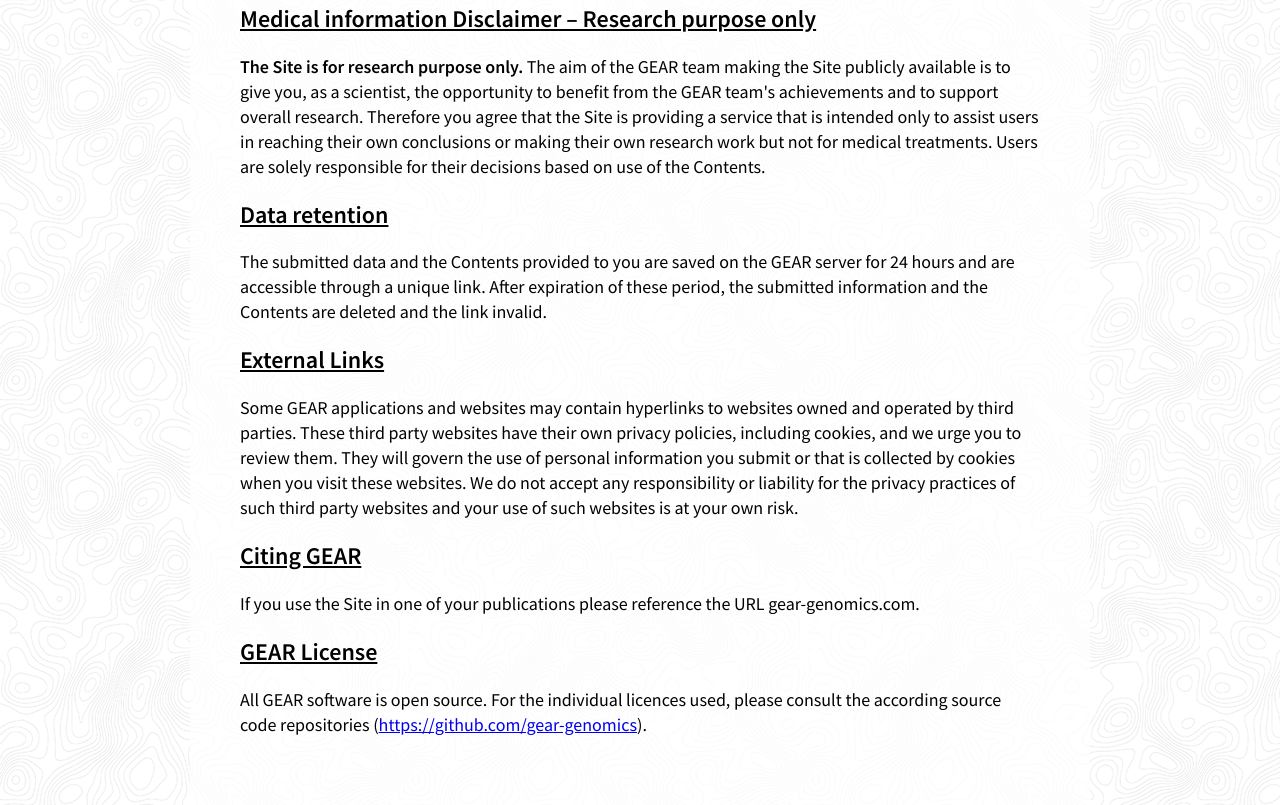
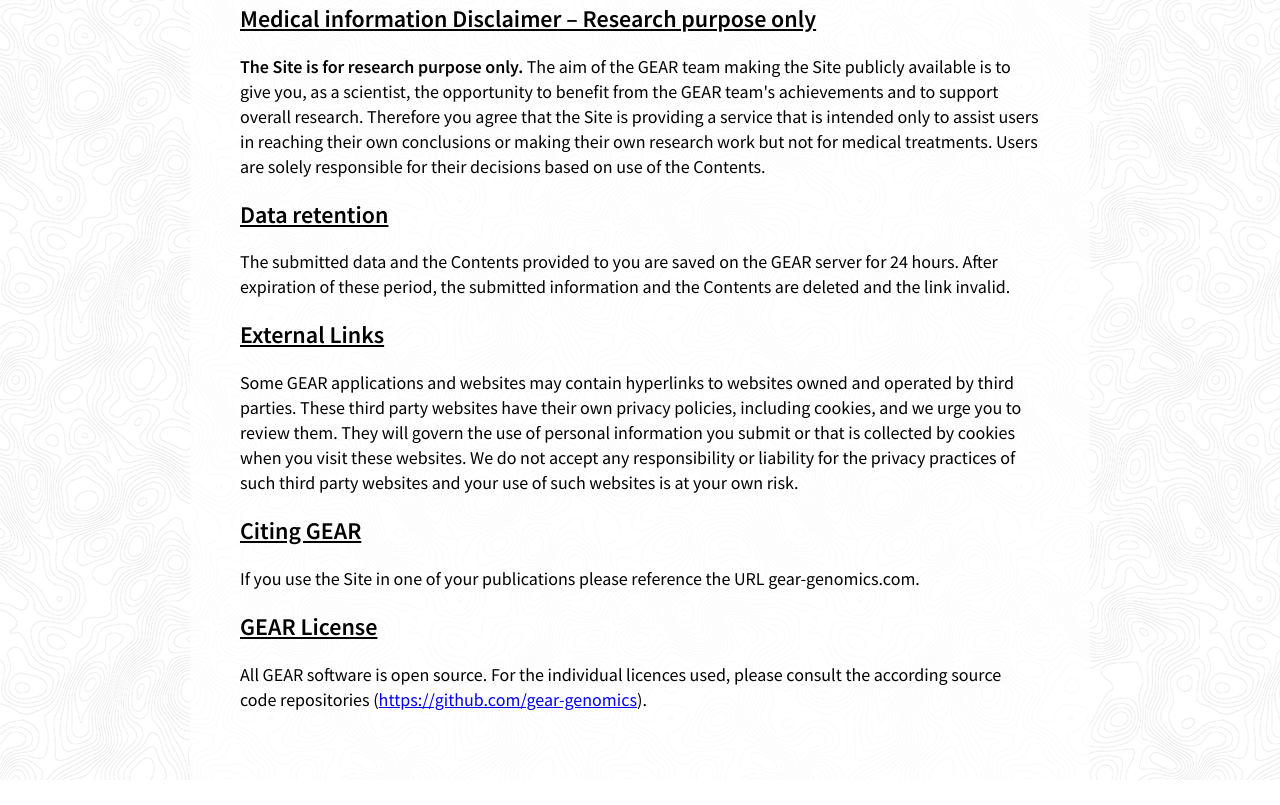
Before and after one commit to gear-genomics/terms-of-use, a plain HTML site: page index.html in a window 1280 px wide. Shown: the part 1467-2272 px from the top of the page. After the commit the page ends 2247 px from the top, so only its background shows below. Drawn offline with Linux system fonts and the light colour scheme.

Commit message:
minor fixes

```diff
--- a/index.html
+++ b/index.html
@@ -109,7 +109,7 @@
           another unintentional malfunction. The GEAR team cannot be held
           responsible for any interpretation of the results and other data in
           the Contents. The use of this service is also subject to the terms and
-          conditions of the original providers of reference dataresources and
+          conditions of the original providers of reference data resources and
           third-party software libraries.
         </p>
       </section>
@@ -167,9 +167,8 @@
         <h2>Data retention</h2>
         <p>
           The submitted data and the Contents provided to you are saved on the
-          GEAR server for 24 hours and are accessible through a unique link.
-          After expiration of these period, the submitted information and the
-          Contents are deleted and the link invalid.
+          GEAR server for 24 hours. After expiration of these period, the submitted
+          information and the Contents are deleted and the link invalid.
         </p>
       </section>
       <section>
```
